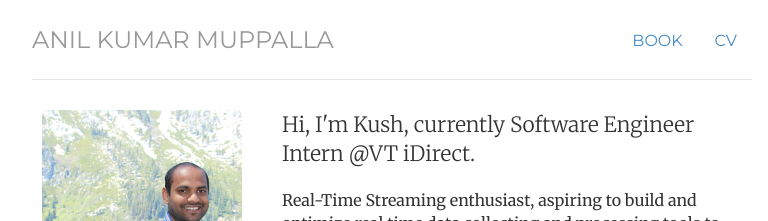
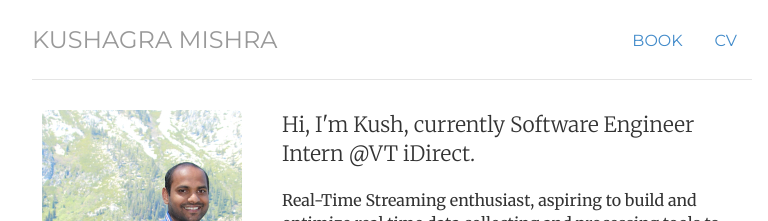
Before and after one commit to kkushagra/kkushagra.github.io, a Jekyll site: the page built from index.html, in a window 1280 px wide. Shown: the top 221 px of the page, without its empty margins (248-1016 px from the left). Built offline with Jekyll 4.4.1, drawn with Linux system fonts in a browser that asks for light colours.

Commit message:
Update header.html

```diff
--- a/_includes/header.html
+++ b/_includes/header.html
@@ -3,5 +3,5 @@
 		<li class="{{ page.book }}"><a href="/book" title="Book">Book</a></li>
 		<li class="{{ page.cv }}"><a target = "_blank" href="/files/AnilMuppallaResume.pdf" title="Download CV as PDF">CV</a></li>
 	</ul>
-	<h3 class="text-muted"><a href="/">Anil Kumar Muppalla</a></h3>
+	<h3 class="text-muted"><a href="/">Kushagra Mishra</a></h3>
 	</div> <!-- /header -->
```
